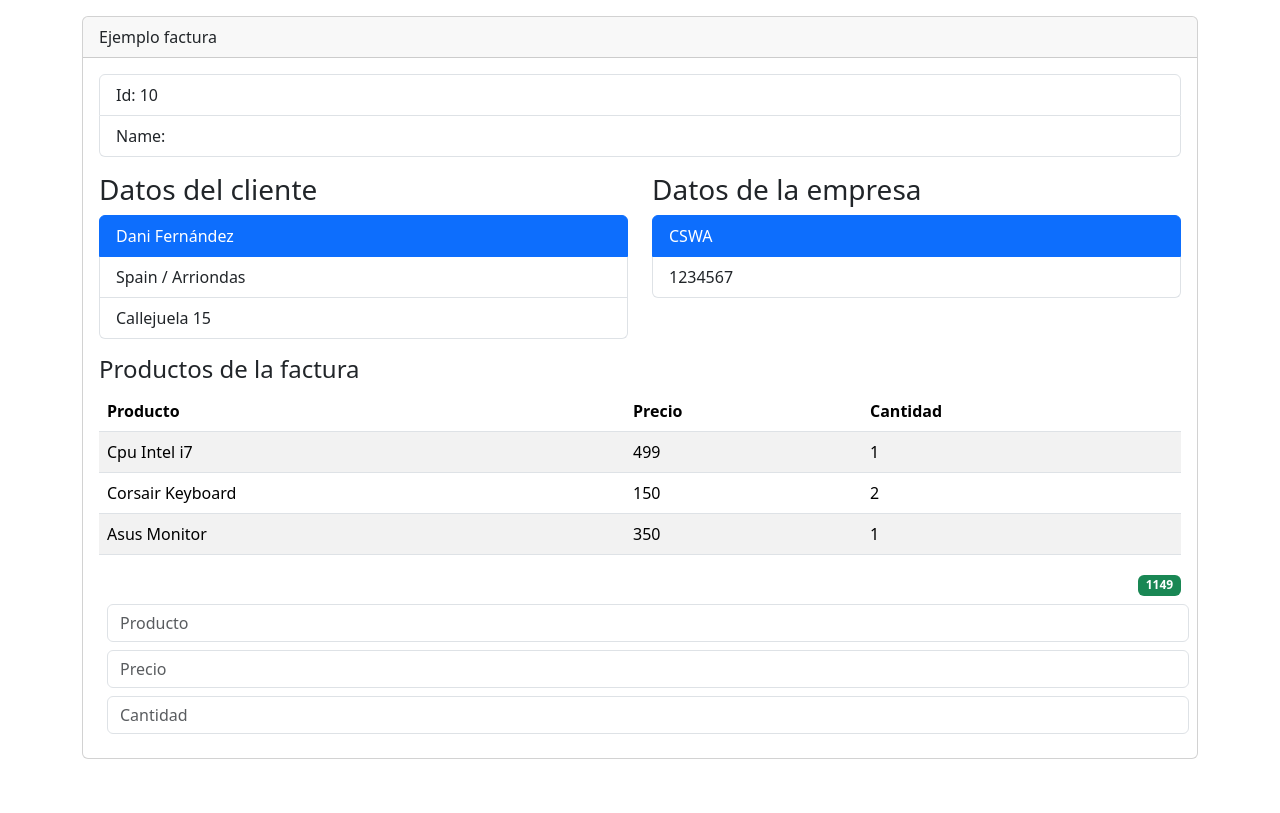
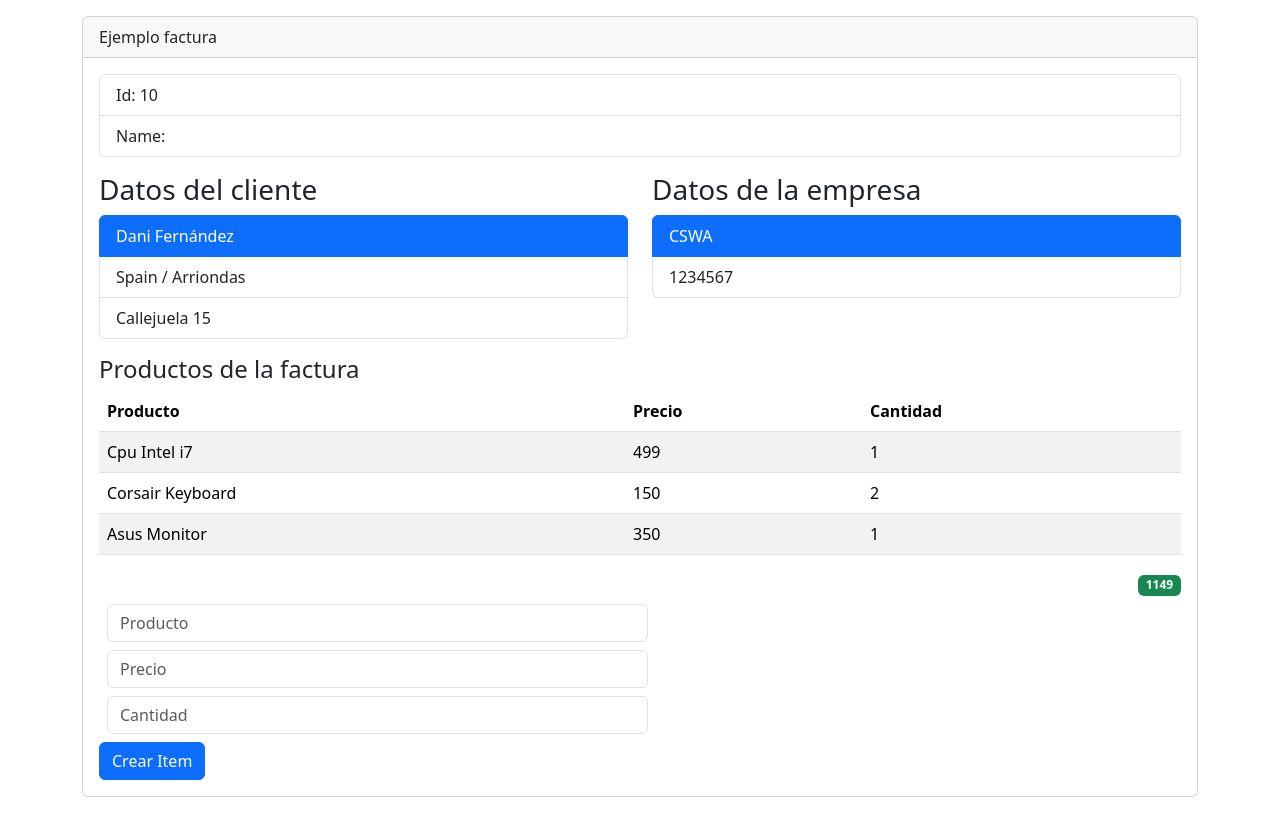
Before and after one commit to danifer24/4-invoice-app, a React (Vite) app: page / in a window 1280 px wide. Built offline with nearby package versions, Linux system fonts and the light colour scheme.

Commit message:
añadir useState

```diff
--- a/src/InvoiceApp.jsx
+++ b/src/InvoiceApp.jsx
@@ -4,10 +4,17 @@ import { CompanyView } from "./components/CompanyView";
 import { InvoiceView } from "./components/InvoiceView";
 import { ListItemsView } from "./components/ListItemsView";
 import { TotalView } from "./components/TotalView";
+import { useState } from 'react';
 
 export const InvoiceApp = () => {
 
-    const { id, name, client, company, items, total } = getInvoice();
+    const { id, name, client, company, items: initialItems, total } = getInvoice();
+
+    const [productValue, setProductValue] = useState('');
+    const [priceValue, setPriceValue] = useState(0);
+    const [quantityValue, setQuantityValue] = useState(0);
+
+    const [items, setItems] = useState(initialItems);
 
     return (
         <>
@@ -35,31 +42,42 @@ export const InvoiceApp = () => {
 
                         <ListItemsView title={"Productos de la factura"} items={items} />
                         <TotalView total={total} />
-                        <form action="get">
+                        <form className="w-50" onSubmit={event => {
+                            event.preventDefault();
+
+                            setItems([...items, { key: 4, product: productValue, price: priceValue, quantity: quantityValue }]);
+                        }}>
                             <input
                                 type="text"
                                 name="product"
                                 placeholder="Producto"
                                 className="form-control m-2"
-                            onChange={ event => {
-                                console.log(event.target.value)
+                                onChange={event => {
+                                    console.log(event.target.value);
+                                    setProductValue(event.target.value);
                                 }} />
                             <input
                                 type="text"
                                 name="price"
                                 placeholder="Precio"
                                 className="form-control m-2"
-                            onChange={ event => {
-                                console.log(event.target.value)
+                                onChange={event => {
+                                    console.log(event.target.value);
+                                    setPriceValue(event.target.value);
                                 }} />
                             <input
                                 type="text"
                                 name="quantity"
                                 placeholder="Cantidad"
                                 className="form-control m-2"
-                            onChange={ event => {
-                                console.log(event.target.value)
+                                onChange={event => {
+                                    console.log(event.target.value);
+                                    setQuantityValue(event.target.value);
                                 }} />
+                            <button
+                                type="submit"
+                                className="btn btn-primary"
+                            >Crear Item</button>
                         </form>
                     </div>
                 </div>
```
Lines whose indentation alone changed are shown as unchanged.
